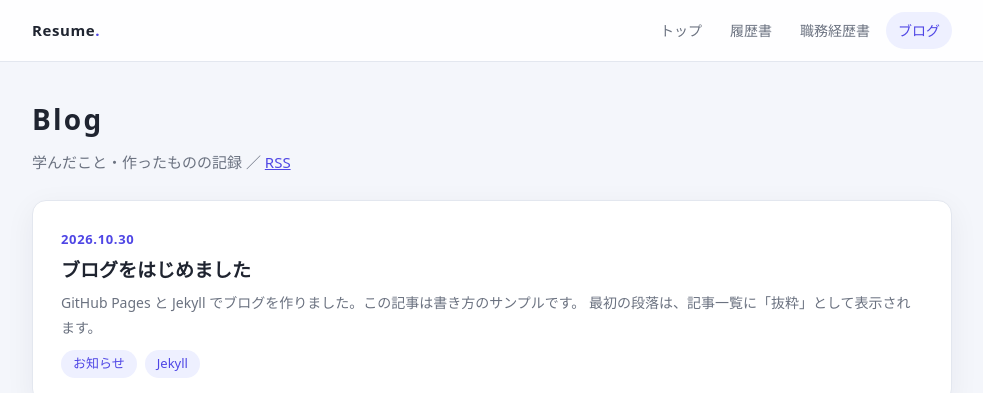
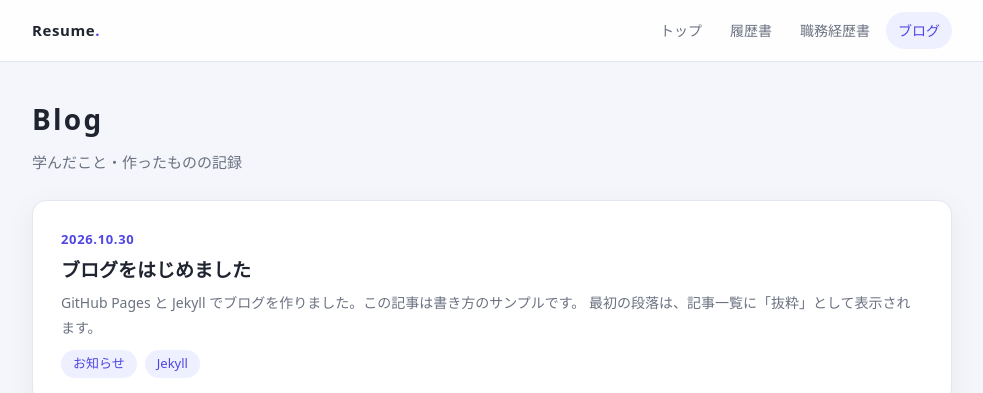
Before and after one commit to kashiwagi-rena/kashiwagi-rena.github.io, a Jekyll site: the page built from blog/index.html, in a window 1280 px wide. Shown: the top 393 px of the page, without its empty margins (148-1131 px from the left). Built offline with Jekyll 4.4.1, drawn with Linux system fonts in a browser that asks for light colours; part of the change alters nothing that is shown.

Commit message:
ブログ一覧からRSSのリンクを削除
RSSリーダー向けの自動検出（feed_meta）は残す

Co-Authored-By: Claude Opus 5.5 <noreply@anthropic.com>
Claude-Session: https://claude.ai/code/session_01RAMWhBzsn6pgDjwc2nsQKZ

```diff
--- a/blog/index.html
+++ b/blog/index.html
@@ -5,7 +5,9 @@ nav: blog
 ---
 <h1 class="page-title">Blog</h1>
 <p class="hero__lead" style="margin-bottom: 24px;">
-  学んだこと・作ったものの記録 ／ <a href="{{ '/feed.xml' | relative_url }}">RSS</a>
+  学んだこと・作ったものの記録
+  <!-- RSS は <head> の feed_meta で RSSリーダーが自動検出できるので、画面にリンクは置かない -->
+
 </p>
 
 {% if site.posts.size == 0 %}
```
